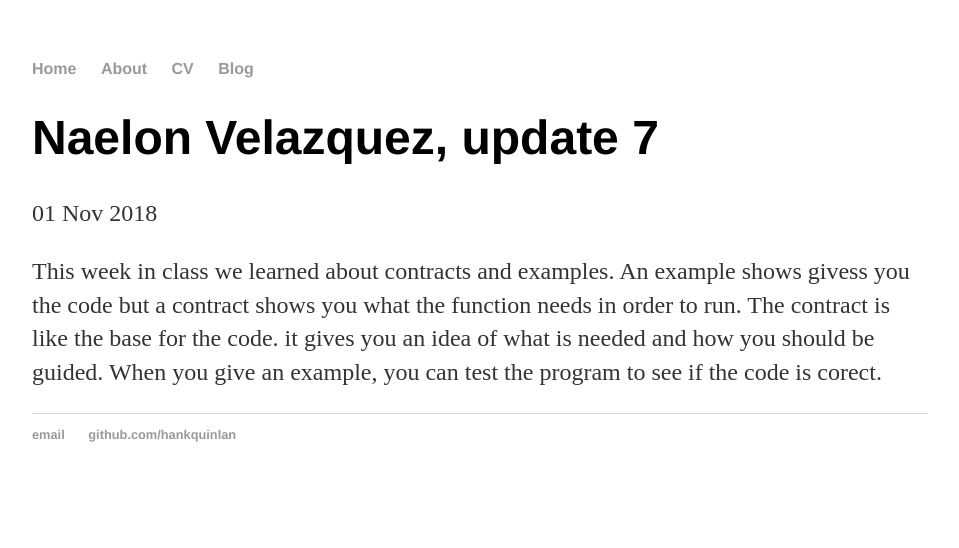
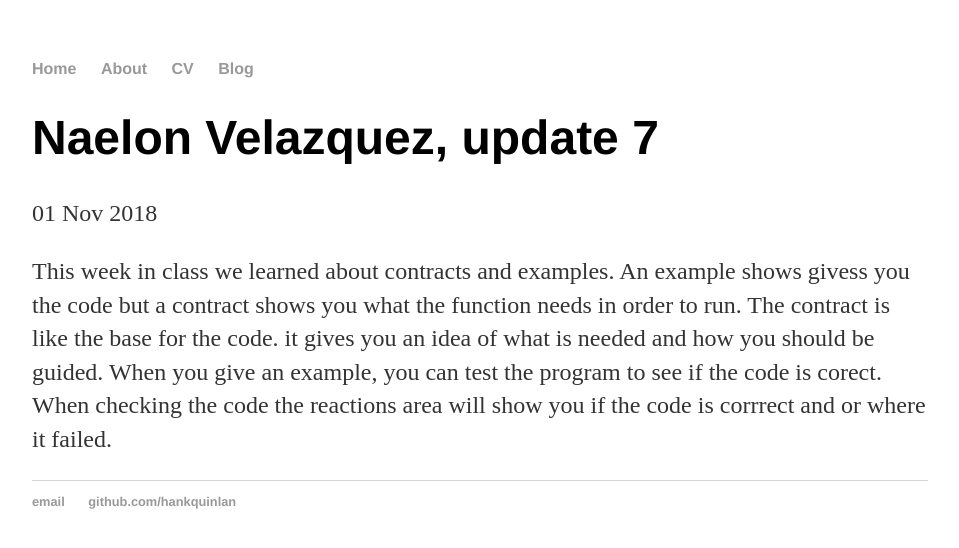
Before and after one commit to naelonv5318/naelonv5318.github.io, a Jekyll site: the page built from _posts/2018-11-01-Naelon-Velazquez-site-update7.md, in a window 1280 px wide. Shown: the top 548 px of the page, without its empty margins (160-1119 px from the left). Built offline with Jekyll 4.4.1, drawn with Linux system fonts in a browser that asks for light colours.

Commit message:
Update 2018-11-01-Naelon-Velazquez-site-update7.md

```diff
--- a/_posts/2018-11-01-Naelon-Velazquez-site-update7.md
+++ b/_posts/2018-11-01-Naelon-Velazquez-site-update7.md
@@ -4,4 +4,4 @@
 date: 2018-11-01
 ---
 
-This week in class we learned about contracts and examples. An example shows givess you the code but a contract shows you what the function needs in order to run. The contract is like the base for the code. it gives you an idea of what is needed and how you should be guided. When you give an example, you can test the program to see if the code is corect.
+This week in class we learned about contracts and examples. An example shows givess you the code but a contract shows you what the function needs in order to run. The contract is like the base for the code. it gives you an idea of what is needed and how you should be guided. When you give an example, you can test the program to see if the code is corect. When checking the code the reactions area will show you if the code is corrrect and or where it failed.
```
